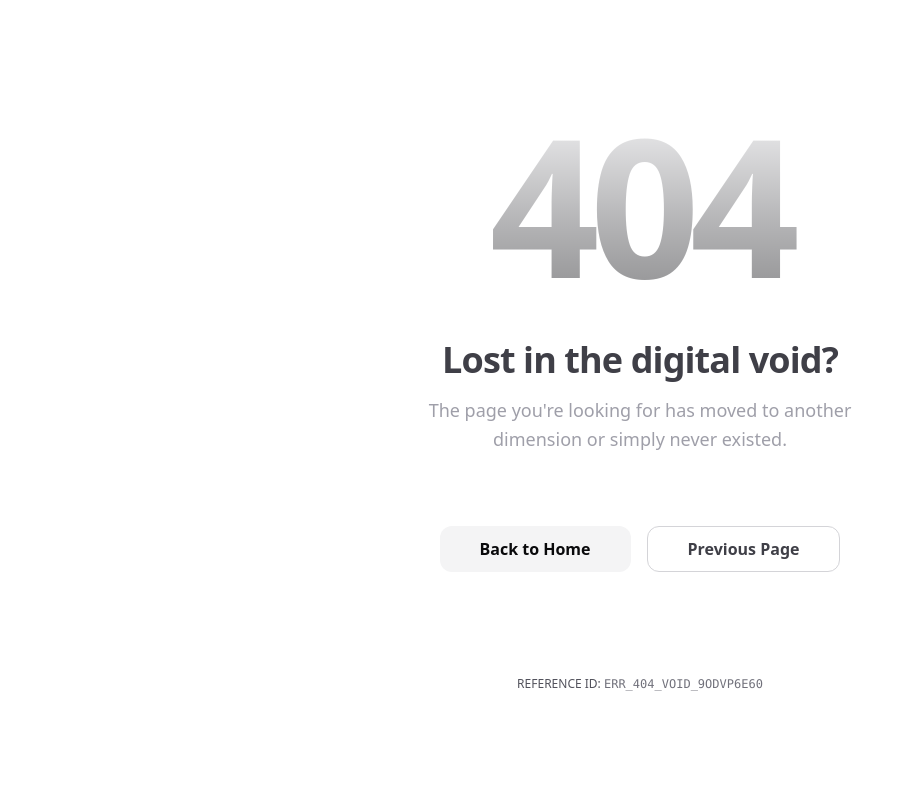
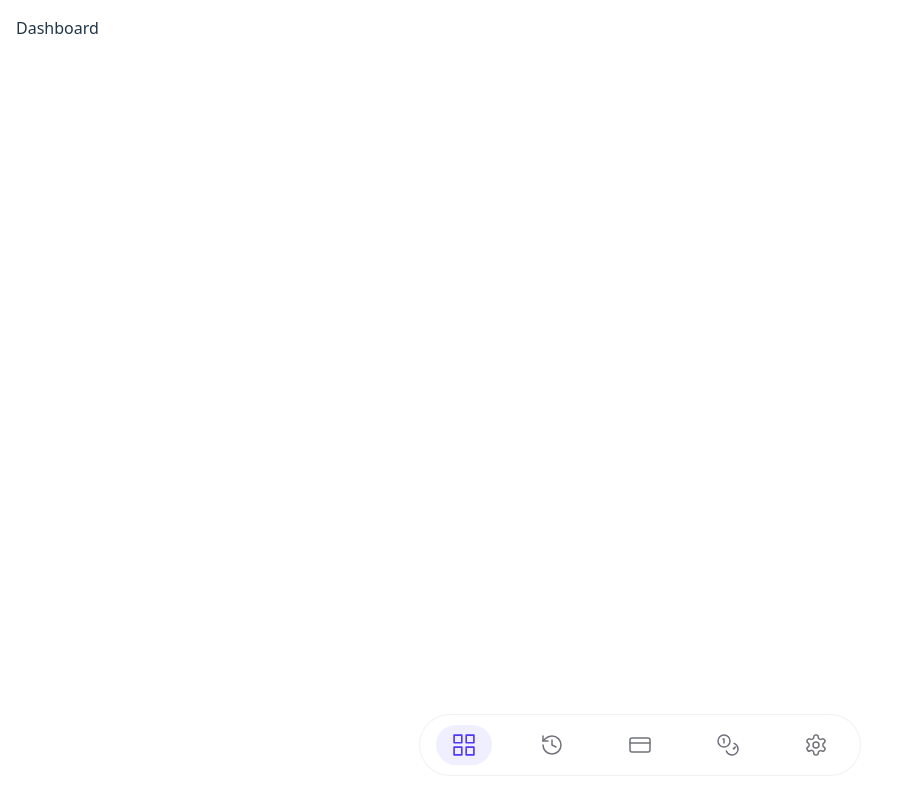
Before and after one commit to kunal-dev-01/webhook-gateway, a React (Vite) app in the folder client/: page /dashboard in a window 1280 px wide. Before the commit this address had no page. Shown: the whole page, without its empty margins (0-907 px from the left). Built offline with nearby package versions, Linux system fonts and the light colour scheme.

Commit message:
dashboard layout added

```diff
--- a/client/src/App.tsx
+++ b/client/src/App.tsx
@@ -4,6 +4,7 @@ import { Loader } from "@/common/Loader";
 
 // LAYOUTS
 const AuthLayout = lazy(() => import("./layouts/AuthLayout"));
+const DashboardLayout = lazy(() => import("./layouts/DashboardLayout"));
 
 // AUTH PAGES
 const Login = lazy(() => import("./pages/auth/Login"));
@@ -11,6 +12,9 @@ const Register = lazy(() => import("./pages/auth/Register"));
 const VerifyEmail = lazy(() => import("./pages/auth/VerifyEmail"));
 const ForgotPassword = lazy(() => import("./pages/auth/ForgotPassword"));
 const ResetPassword = lazy(() => import("./pages/auth/ResetPassword"));
+
+// DASHBOARD PAGES
+const Dashboard = lazy(() => import("./pages/dashboard/Dashboard"));
 
 // NOT FOUND
 const NotFound = lazy(() => import("./pages/notfound/NotFound"));
@@ -33,6 +37,10 @@ const App = () => {
           <Route path="/auth/reset-password" element={<ResetPassword />} />
         </Route>
 
+        <Route element={<DashboardLayout />}>
+          <Route path="/dashboard" element={<Dashboard />} />
+        </Route>
+
         <Route path="*" element={<NotFound />} />
       </Routes>
     </Suspense>
--- /dev/null
+++ b/client/src/layouts/DashboardLayout.tsx
@@ -0,0 +1,176 @@
+import { memo, useMemo, type FC } from "react";
+import { Outlet, useNavigate, useLocation } from "react-router-dom";
+
+// --- Types ---
+interface IconProps {
+  className?: string;
+}
+
+interface NavItemConfig {
+  label: string;
+  path: string;
+  icon: FC<IconProps>;
+}
+
+interface NavItemProps {
+  item: NavItemConfig;
+  isActive: boolean;
+  onClick: (path: string) => void;
+}
+
+// --- Icons (Same logic, simple & clean) ---
+const Icons = {
+  Dashboard: ({ className }: IconProps) => (
+    <svg
+      xmlns="http://www.w3.org/2000/svg"
+      viewBox="0 0 24 24"
+      fill="none"
+      stroke="currentColor"
+      strokeWidth="1.5"
+      strokeLinecap="round"
+      strokeLinejoin="round"
+      className={className}
+    >
+      <path d="M3 3h7v7H3z"/><path d="M14 3h7v7h-7z"/><path d="M14 14h7v7h-7z"/><path d="M3 14h7v7H3z"/>
+    </svg>
+  ),
+  Settings: ({ className }: IconProps) => (
+    <svg
+      xmlns="http://www.w3.org/2000/svg"
+      viewBox="0 0 24 24"
+      fill="none"
+      stroke="currentColor"
+      strokeWidth="1.5"
+      strokeLinecap="round"
+      strokeLinejoin="round"
+      className={className}
+    >
+      <path d="M12.22 2h-.44a2 2 0 0 0-2 2v.18a2 2 0 0 1-1 1.73l-.43.25a2 2 0 0 1-2 0l-.15-.09a2 2 0 0 0-2.73.73l-.22.38a2 2 0 0 0 .73 2.73l.15.1a2 2 0 0 1 1 1.72v.51a2 2 0 0 1-1 1.74l-.15-.09a2 2 0 0 0-.73 2.73l.22.38a2 2 0 0 0 2.73.73l.15-.08a2 2 0 0 1 2 0l.43.25a2 2 0 0 1 1 1.73V20a2 2 0 0 0 2 2h.44a2 2 0 0 0 2-2v-.18a2 2 0 0 1 1-1.73l.43-.25a2 2 0 0 1 2 0l.15.09a2 2 0 0 0 2.73-.73l.22-.38a2 2 0 0 0-.73-2.73l-.15-.1a2 2 0 0 1-1-1.72v-.51a2 2 0 0 1 1-1.74l.15-.09a2 2 0 0 0 .73-2.73l-.22-.38a2 2 0 0 0-2.73-.73l-.15.08a2 2 0 0 1-2 0l-.43-.25a2 2 0 0 1-1-1.73V4a2 2 0 0 0-2-2z"/>
+      <circle cx="12" cy="12" r="3"/>
+    </svg>
+  ),
+  Credits: ({ className }: IconProps) => (
+    <svg
+      xmlns="http://www.w3.org/2000/svg"
+      viewBox="0 0 24 24"
+      fill="none"
+      stroke="currentColor"
+      strokeWidth="1.5"
+      strokeLinecap="round"
+      strokeLinejoin="round"
+      className={className}
+    >
+      <circle cx="8" cy="8" r="6"/><path d="M18.09 10.37A6 6 0 1 1 10.34 18"/><path d="M7 6h1v4"/><path d="M17.3 15.3l.6.7 1.3-2"/>
+    </svg>
+  ),
+  Payments: ({ className }: IconProps) => (
+    <svg
+      xmlns="http://www.w3.org/2000/svg"
+      viewBox="0 0 24 24"
+      fill="none"
+      stroke="currentColor"
+      strokeWidth="1.5"
+      strokeLinecap="round"
+      strokeLinejoin="round"
+      className={className}
+    >
+      <rect width="20" height="14" x="2" y="5" rx="2"/><line x1="2" x2="22" y1="10" y2="10"/>
+    </svg>
+  ),
+  History: ({ className }: IconProps) => (
+    <svg
+      xmlns="http://www.w3.org/2000/svg"
+      viewBox="0 0 24 24"
+      fill="none"
+      stroke="currentColor"
+      strokeWidth="1.5"
+      strokeLinecap="round"
+      strokeLinejoin="round"
+      className={className}
+    >
+      <path d="M3 12a9 9 0 1 0 9-9 9.75 9.75 0 0 0-6.74 2.74L3 8"/><path d="M3 3v5h5"/><path d="M12 7v5l4 2"/>
+    </svg>
+  ),
+};
+
+// --- NavItem Component ---
+const NavItem = memo(({ item, isActive, onClick }: NavItemProps) => {
+  const Icon = item.icon;
+  return (
+    <button
+      onClick={() => onClick(item.path)}
+      className={`
+        group relative flex items-center justify-center px-4 py-2 rounded-full transition-all duration-200 cursor-pointer
+        ${isActive
+          ? "text-indigo-600 bg-indigo-500/10 dark:bg-indigo-400/10"
+          : "text-zinc-500 dark:text-zinc-400 hover:text-zinc-900 dark:hover:text-zinc-100 hover:bg-zinc-100 dark:hover:bg-zinc-800/80"}
+      `}
+    >
+      <Icon
+        className={`
+          w-6 h-6 transition-transform duration-200
+          ${isActive ? "scale-110" : ""}
+        `}
+      />
+      {/* Tooltip purely for accessibility/UI feedback */}
+      <span className="absolute -top-12 scale-0 group-hover:scale-100 transition-all bg-zinc-900 dark:bg-zinc-100 text-zinc-100 dark:text-zinc-900 text-[10px] font-medium px-3 py-1 rounded-full">
+        {item.label}
+      </span>
+    </button>
+  );
+});
+
+// --- Main Layout ---
+const DashboardLayout: FC = () => {
+  const navigate = useNavigate();
+  const location = useLocation();
+
+  const navItems = useMemo<NavItemConfig[]>(() => [
+    { label: "Dashboard", path: "/dashboard", icon: Icons.Dashboard },
+    { label: "History", path: "/history", icon: Icons.History },
+    { label: "Payments", path: "/payments", icon: Icons.Payments },
+    { label: "Credits", path: "/credits", icon: Icons.Credits },
+    { label: "Settings", path: "/settings", icon: Icons.Settings },
+  ], []);
+
+  const isPathActive = (path: string): boolean => {
+    return location.pathname.startsWith(path);
+  };
+
+  return (
+    <div className="min-h-screen w-full flex flex-col items-center max-w-7xl mx-auto relative">
+
+      {/* Content */}
+      <main className="w-full flex-1 p-4 pb-28">
+        <Outlet />
+      </main>
+
+      {/* Floating Thin Nav Bar */}
+      <div className="fixed bottom-6 z-50 px-4 w-full flex justify-center pointer-events-none">
+        <nav className="
+            pointer-events-auto
+            flex items-center justify-between sm:justify-center
+            gap-2 sm:gap-8
+            px-4 py-2.5
+            w-full sm:w-max
+            rounded-full
+            backdrop-blur-md
+            bg-white/70 border border-zinc-200/50
+            dark:bg-zinc-900/60 dark:border-zinc-800/50
+          ">
+          {navItems.map((item) => (
+            <NavItem
+              key={item.label}
+              item={item}
+              isActive={isPathActive(item.path)}
+              onClick={(path) => navigate(path)}
+            />
+          ))}
+        </nav>
+      </div>
+
+    </div>
+  );
+};
+
+export default memo(DashboardLayout);
--- a/client/src/pages/auth/Login.tsx
+++ b/client/src/pages/auth/Login.tsx
@@ -70,7 +70,7 @@ const Login = () => {
         setToastMessage('Login successful! Redirecting...');
         setTimeout(() => {
           window.location.href = '/dashboard';
-        }, 1500);
+        }, 500);
       }
     }
   }, [loginMutation.isSuccess, loginMutation.data]);
@@ -84,7 +84,7 @@ const Login = () => {
       setToastMessage('2FA verified! Redirecting...');
       setTimeout(() => {
         window.location.href = '/dashboard';
-      }, 1500);
+      }, 500);
     }
   }, [verify2FAMutation.isSuccess, verify2FAMutation.data]);
 
--- /dev/null
+++ b/client/src/pages/dashboard/Dashboard.tsx
@@ -0,0 +1,14 @@
+import { useAuthStore } from "@/store/auth.store"
+
+const Dashboard = () => {
+
+  const { user } = useAuthStore((state) => state);
+
+  console.log(user);
+
+  return (
+    <div>Dashboard</div>
+  )
+}
+
+export default Dashboard
```
